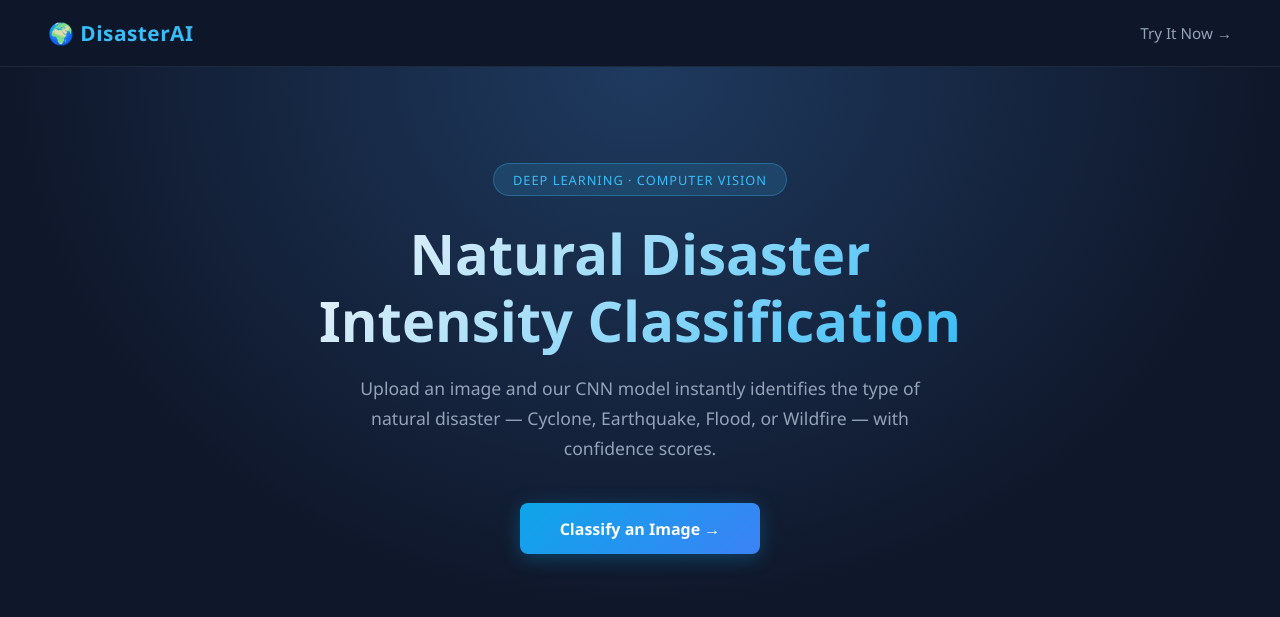
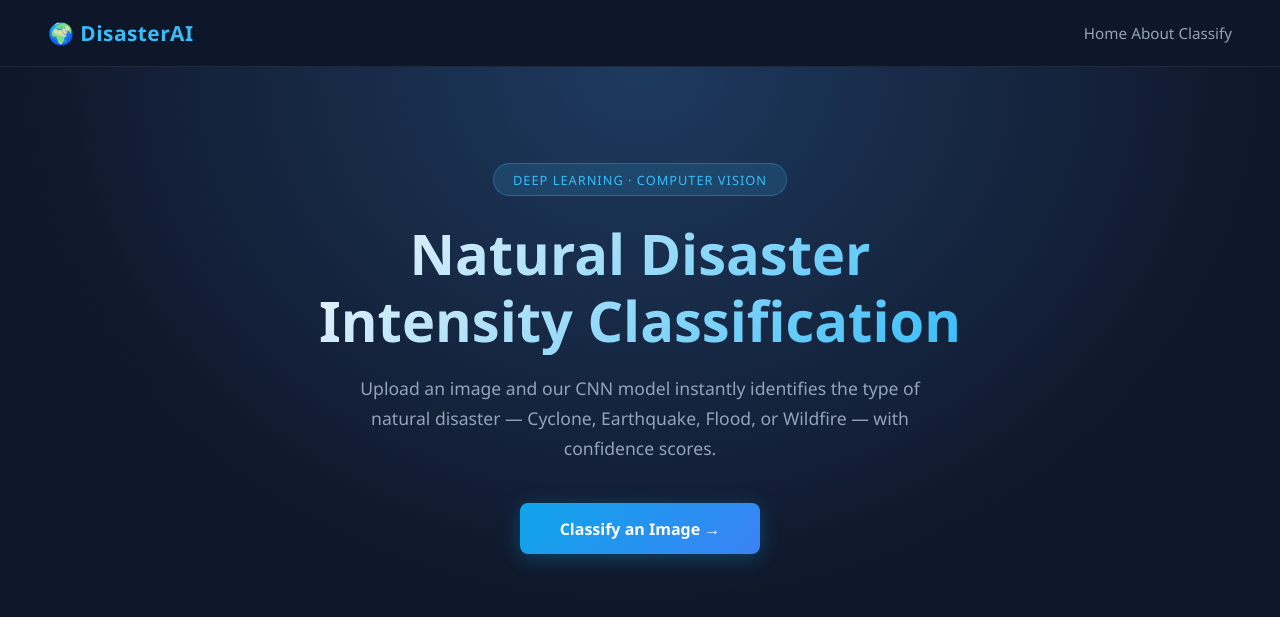
Before and after one commit to Nikitha2116/Natural-Disaster-Intensity-Analysis, a Flask app: page / in a window 1280 px wide. Shown: the top 617 px of the page. Run offline with Flask 2, Linux system fonts and the light colour scheme.

Commit message:
Update navbar with About link

```diff
--- a/templates/home.html
+++ b/templates/home.html
@@ -231,8 +231,12 @@
 <body>
 
 <nav>
-  <div class="logo">🌍 DisasterAI</div>
-  <a href="/predict">Try It Now →</a>
+  <a href="/" class="logo">🌍 DisasterAI</a>
+  <div class="nav-links">
+    <a href="/" class="active">Home</a>
+    <a href="/intro">About</a>
+    <a href="/predict">Classify</a>
+  </div>
 </nav>
 
 <section class="hero">
```
